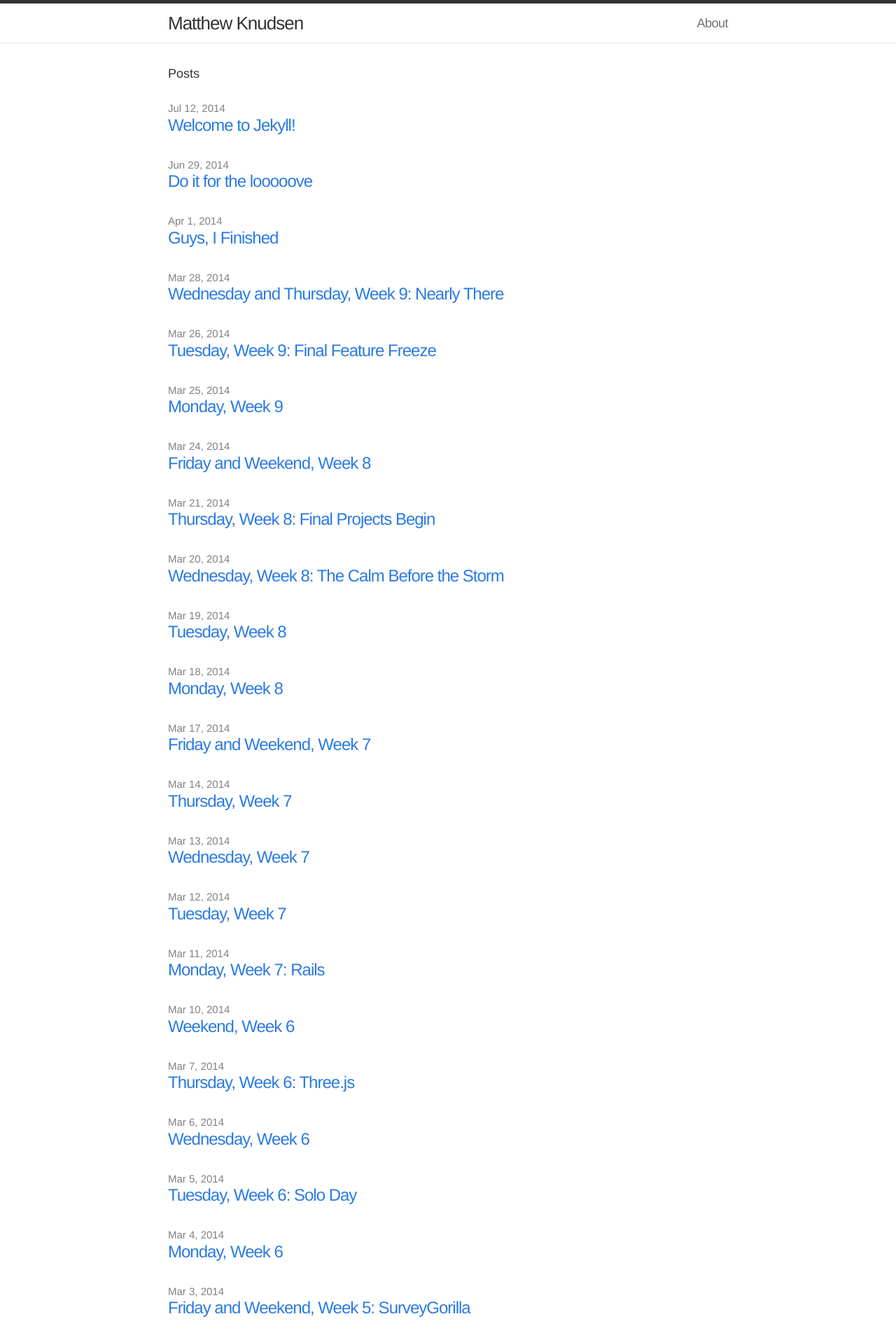
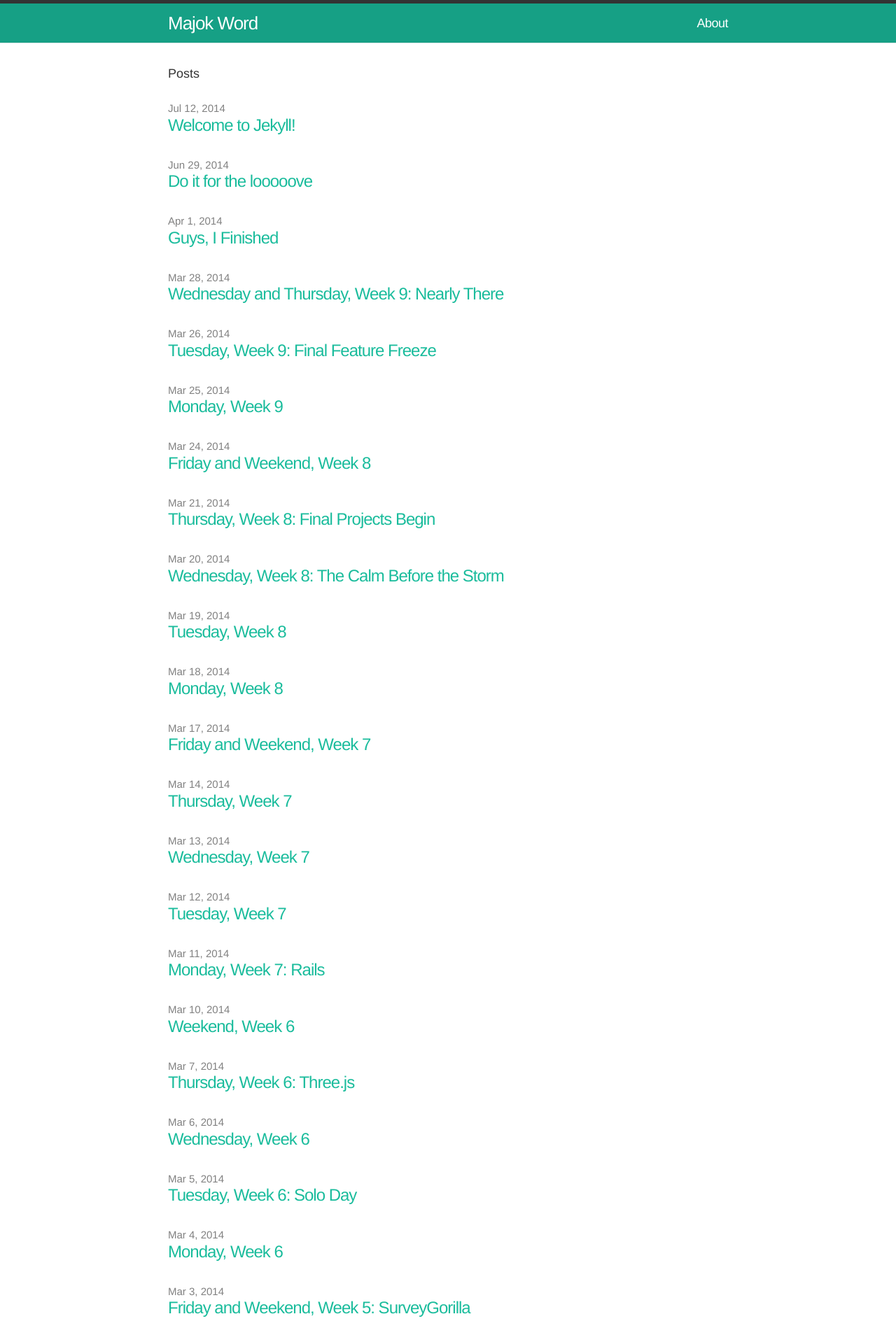
Before and after one commit to mknudsen01/blog, a Jekyll site: the page built from index.html, in a window 1280 px wide. Shown: the top 1918 px of the page at 70% size. Built offline with Jekyll 4.4.1, drawn with Linux system fonts in a browser that asks for light colours; some of the changed text lies outside the part shown.

Commit message:
add some styling

```diff
--- a/_config.yml
+++ b/_config.yml
@@ -1,5 +1,5 @@
 # Site settings
-title: Matthew Knudsen
+title: Majok Word
 email: mknudsen01@gmail.com
 description: "Hey, I'm Matthew. This site is just me thinking on the Internet, processing and commenting on whatever it is that I read and learn. I get paid by New Relic to learn how to code better, and I like reading about most of the things."
 baseurl: "/blog"
--- a/css/main.css
+++ b/css/main.css
@@ -19,9 +19,8 @@ body {
 
 h1, h2, h3, h4, h5, h6 { font-size: 100%; font-weight: 400; }
 
-a         { color: #2a7ae2; text-decoration: none; }
-a:hover   { color: #000; text-decoration: underline; }
-a:visited { color: #205caa; }
+a         { color: #1abc9c; text-decoration: none; transition: 0.5s all ease; }
+a:hover   { color: #1dd2af; text-decoration: none; transition: 0.5s all ease; }
 
 /* Utility */
 
@@ -45,20 +44,29 @@ a:visited { color: #205caa; }
   border-top: 5px solid #333;
   border-bottom: 1px solid #e8e8e8;
   min-height: 56px;
-  background-color: white;
+  background-color: #16a085;
 }
 
 .site-title,
-.site-title:hover,
 .site-title:visited {
   display: block;
-  color: #333;
+  color: #FFF;
   font-size: 26px;
   letter-spacing: -1px;
   float: left;
   line-height: 56px;
   position: relative;
+  transition: 0.5s all ease;
   z-index: 1;
+}
+
+.fade-on-hover {
+  color: #00FF00;
+}
+
+.site-title:hover, .page-link:hover {
+  opacity: 0.6;
+  transition: 0.5s all ease;
 }
 
 .site-nav {
@@ -70,8 +78,9 @@ a:visited { color: #205caa; }
 
 .site-nav .page-link {
   margin-left: 20px;
-  color: #727272;
+  color: #FFF;
   letter-spacing: -.5px;
+  transition: 0.5s all ease;
 }
 
 /* Site footer */
```
Also changed, not shown: _layouts/default.html (+10 -0 lines), 5 other files.
